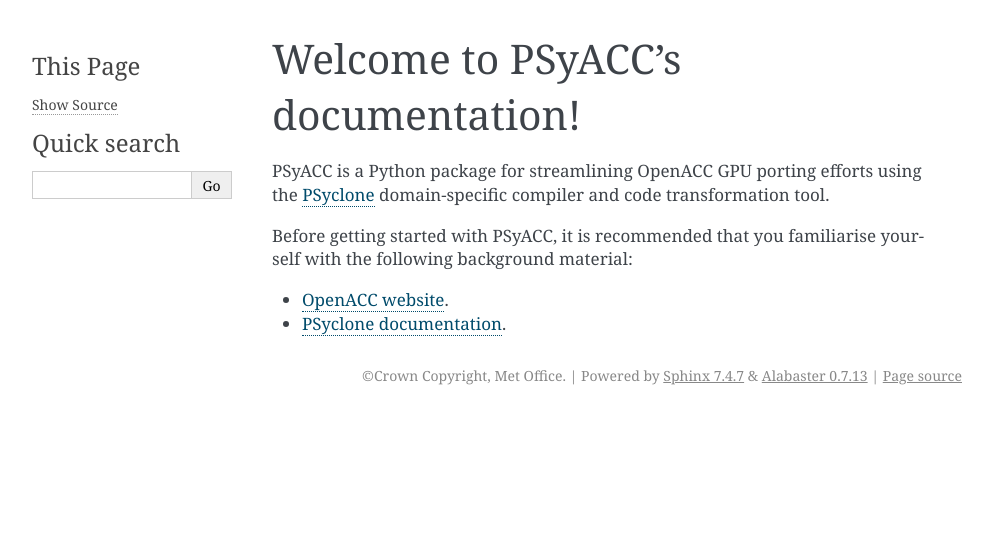
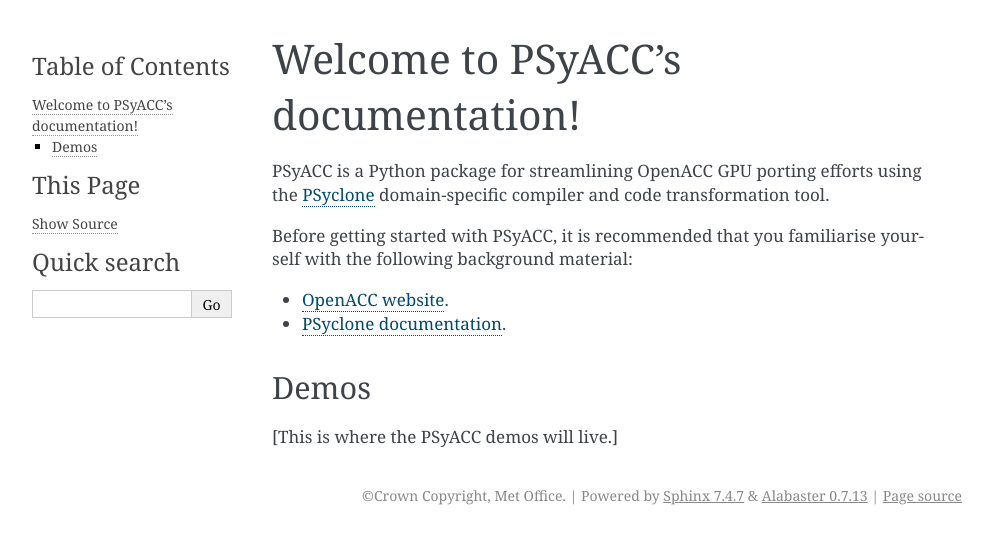
Before and after one commit to MetBenjaminWent/PSyTran, a Sphinx documentation site: the page built from docs/source/index.rst, in a window 1280 px wide. Shown: the top 544 px of the page, without its empty margins (148-1141 px from the left). Built offline with Sphinx 7.4.7, drawn with Linux system fonts in a browser that asks for light colours.

Commit message:
#24: Add demos subsection

```diff
--- a/docs/source/index.rst
+++ b/docs/source/index.rst
@@ -16,6 +16,7 @@
 * `OpenACC website <https://www.openacc.org>`__.
 * `PSyclone documentation <https://psyclone.readthedocs.io/en/stable>`__.
 
-.. toctree::
-   :maxdepth: 2
-   :caption: Contents:
+Demos
+-----
+
+[This is where the PSyACC demos will live.]
```
